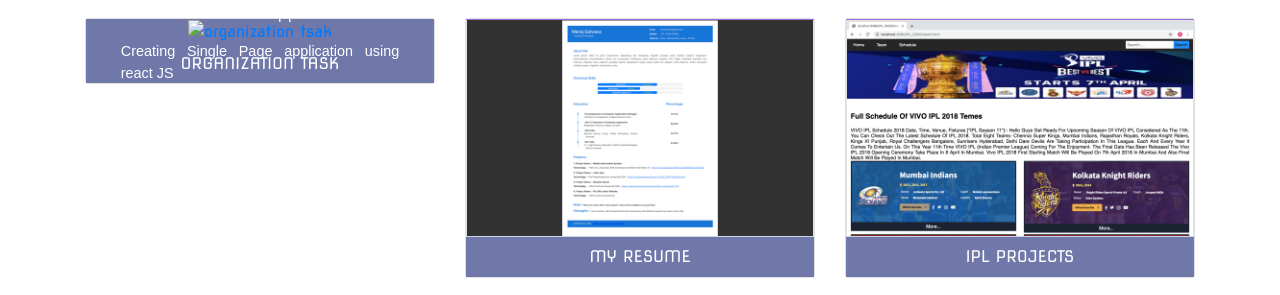
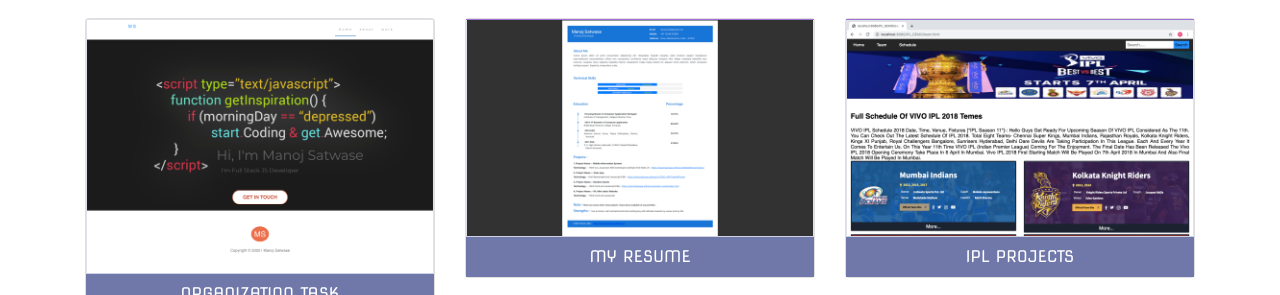
Before and after one commit to manojsatwase/manojsatwase.github.io, a plain HTML site: page index.html in a window 1280 px wide. Shown: the part 6455-6750 px from the top of the page. Drawn offline with nearby package versions, Linux system fonts and the light colour scheme.

Commit message:
Update index.html

```diff
--- a/index.html
+++ b/index.html
@@ -555,7 +555,7 @@
 
 								<div class="projects-front">
 									<a href="https://organization-task.herokuapp.com/">
-										<img src="images/organization-task.jpg class="img-thumbnail img-fluid" alt="organization tsak">
+										<img src="images/organization-task.jpg" class="img-thumbnail img-fluid" alt="organization tsak">
 
 										<h1 class="projects-front-footer-title">Organization Task</h1>
 
```
